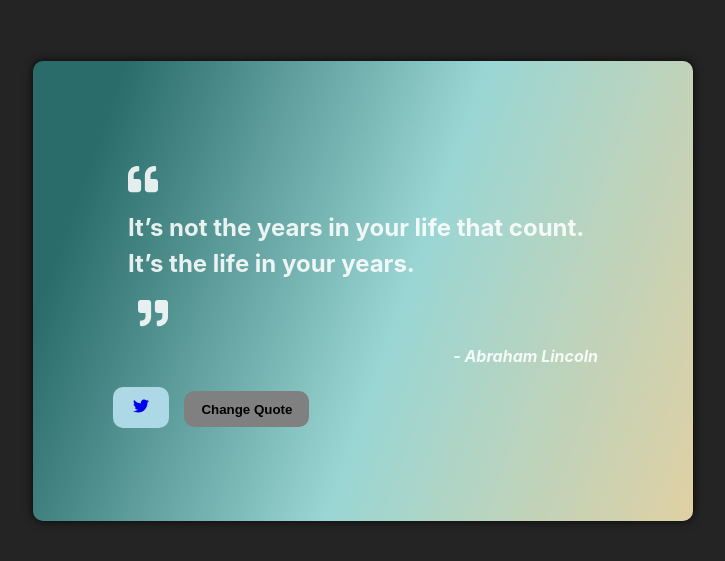
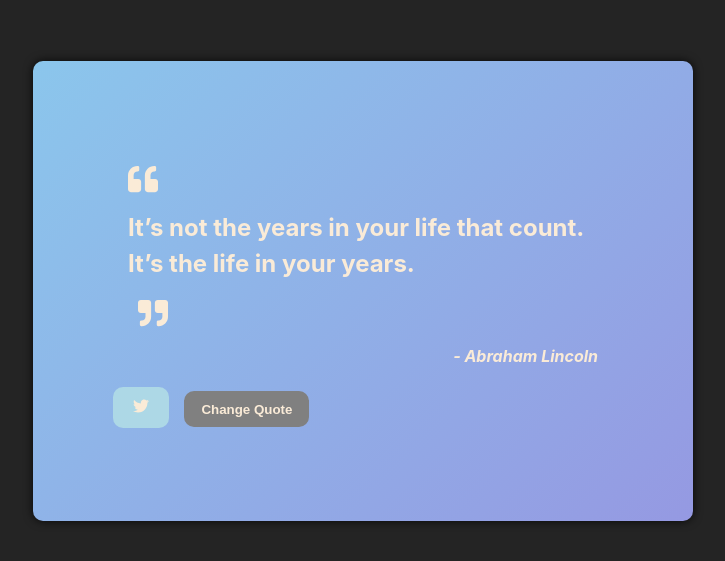
Before and after one commit to lilahmedina/quote-machine, a React (Vite) app: page / in a window 1280 px wide. Shown: the part 109-670 px from the top of the page, without its empty margins (277-1002 px from the left). Built offline with nearby package versions, Linux system fonts and the light colour scheme.

Commit message:
Changed colors

```diff
--- a/index.html
+++ b/index.html
@@ -5,11 +5,11 @@
     <link rel="icon" type="image/svg+xml" href="/vite.svg" />
     <meta name="viewport" content="width=device-width, initial-scale=1.0" />
 
-    <!--this script is a test run suitable to fcc curriculum -->
+    <!--this script is a test run suitable to fcc curriculum
     <script
     src="https://cdn.freecodecamp.org/testable-projects-fcc/v1/bundle.js"
     defer
-  ></script>
+  ></script>-->
 
     <title>Random Quote Machine</title>
   </head>
--- a/src/App.css
+++ b/src/App.css
@@ -15,9 +15,12 @@
   text-align: left;
   padding: 5rem;
   text-align: left;
-  background: linear-gradient(109.6deg, rgb(41, 108, 106) 11.2%, rgb(154, 214, 212) 55.4%, rgb(224, 208, 163) 100.2%);
+  background-color: #8BC6EC;
+  background-image: linear-gradient(135deg, #8BC6EC 0%, #9599E2 100%);
+    /*background: linear-gradient(109.6deg, rgb(41, 108, 106) 11.2%, rgb(154, 214, 212) 55.4%, rgb(224, 208, 163) 100.2%);*/
   border-radius: 10px;
   box-shadow: 0 0 10px rgba(0, 0, 0, 0.8);
+  color: antiquewhite;
 }
 
 
@@ -42,5 +45,5 @@ button, a{
   font-weight: 700;
   background: grey;
   cursor: pointer;
-
+  color: antiquewhite;
 }
--- a/src/App.tsx
+++ b/src/App.tsx
@@ -20,6 +20,7 @@ function App() {
   const changeQuote = () => {
     setQuote(getRandomQuote());
   }
+
   return (
   <div className="background">
     <div id="quote-box">
```
